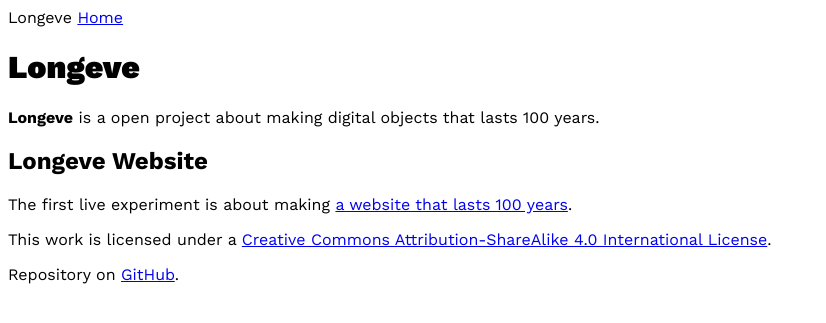
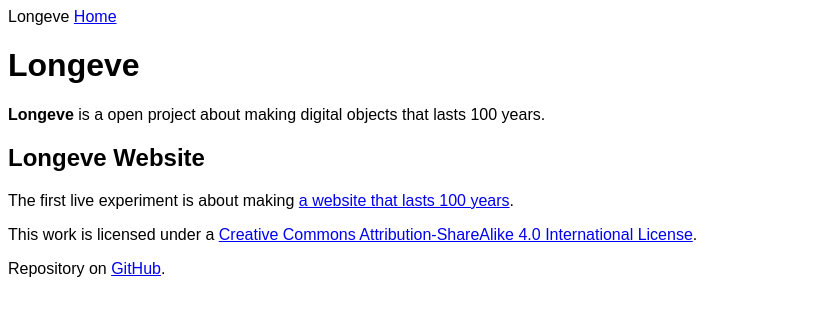
Before and after one commit to longeve/longeve.github.io, a Jekyll site: the page built from index.md, in a window 1280 px wide. Shown: the top 323 px of the page, without its empty margins (0-826 px from the left). Built offline with Jekyll 4.4.1, drawn with Linux system fonts in a browser that asks for light colours; Markdown is read by kramdown in place of the engine named in the settings; our own code applies the rules of GitHub Pages for plain Markdown files.

Commit message:
No Work Sans

```diff
--- a/_sass/_fonts.scss
+++ b/_sass/_fonts.scss
@@ -1,2 +1,2 @@
 
-@import 'work-sans', 'infini';
+@import 'infini';
```
